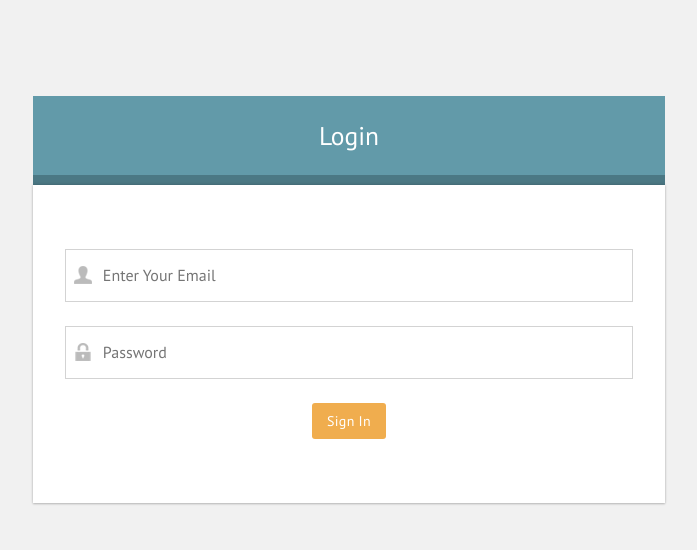
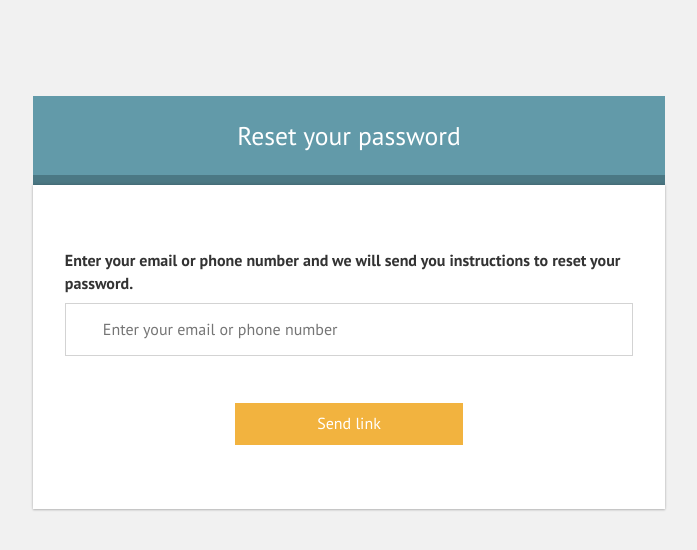
Before and after one commit to mohnishlokhande/gms-frontend, a React (Vite) app: page /forgot-password in a window 1280 px wide. Before the commit this address led to /login. Shown: the top 550 px of the page, without its empty margins (291-988 px from the left). Built offline with nearby package versions, Linux system fonts and the light colour scheme.

Commit message:
forgot password

```diff
--- a/public/assets/css/custom.css
+++ b/public/assets/css/custom.css
@@ -96,6 +96,31 @@
 .sidebar .nav-third-level li a {
   padding-left: 52px;
 }
+.customBtn {
+  border: none;
+  outline: none;
+  cursor: pointer;
+  color: #fff;
+  background: #f2b33f;
+  width: 40%;
+  padding: 0.6em 1em;
+  font-size: 1em;
+  margin: 0.5em auto 0;
+  display: flex;
+  justify-content: center;
+  align-items: center ;
+  transition: 0.5s all;
+  -webkit-transition: 0.5s all;
+  -moz-transition: 0.5s all;
+  -ms-transition: 0.5s all;
+  -o-transition: 0.5s all;
+}
+.customBtn:hover {
+  background: #337ab7;
+}
+.cursor {
+  cursor: pointer;
+}
 @media (min-width: 768px) {
   .navbar-top-links .dropdown-messages,
   .navbar-top-links .dropdown-tasks,
--- a/src/App.jsx
+++ b/src/App.jsx
@@ -11,6 +11,7 @@ import LeadsPage from "./pages/LeadsPage";
 import MyAccount from "./pages/AccountPage";
 import UserProfile from "./pages/UserProfile";
 import NotifyPage from "./pages/NotifyPage";
+import ForgotPassword from "./pages/login/ForgotPassword";
 
 const protectedRoutes = [
   {
@@ -70,6 +71,10 @@ function App() {
           path="/login"
           element={isAuthenticated ? <Navigate to="/" /> : <Login />}
         />
+        <Route path="/login" exact element={<Login />} />
+
+        <Route path="/forgot-password" element={<ForgotPassword />} />
+        <Route path="/change-password" element={<MyAccount />} />
 
         {protectedRoutes.map((route) => (
           <Route
--- /dev/null
+++ b/src/pages/login/ForgotPassword.jsx
@@ -0,0 +1,103 @@
+import axios from "axios";
+import { useEffect, useState } from "react";
+import { useForm } from "react-hook-form";
+import { determineInputType } from "../../utils/helper";
+
+export default function ForgotPassword() {
+  const [isError, setIsError] = useState(false);
+  const [isLoading, setIsLoading] = useState(false);
+  const [inputType, setInputType] = useState(true);
+
+  const {
+    register,
+    handleSubmit,
+    watch,
+    formState: { errors },
+  } = useForm();
+
+  const inputVal = watch("inputVal")?.trim();
+
+  const onSubmit = () => {
+    handleForgotPassword();
+  };
+
+  const handleForgotPassword = async () => {
+    try {
+      setIsLoading(true);
+      let payload = {};
+      if (inputType === "email") {
+        payload = {
+          email: inputVal,
+        };
+      } else if (inputType === "phone") {
+        payload = {
+          phone: Number(inputVal),
+        };
+      }
+      await axios.post("http://localhost:8080/reset-password", payload);
+
+      setIsLoading(false);
+    } catch (error) {
+      setIsError(true);
+      console.error("Reset failed", error);
+      setIsLoading(false);
+    }
+  };
+
+  const isDisabled =
+    isError || isLoading || inputVal === "" || inputType === "invalid";
+
+  useEffect(() => {
+    if (inputVal) {
+      setIsError(false);
+      setInputType(determineInputType(inputVal));
+    }
+  }, [inputVal]);
+
+  return (
+    <div id="page-wrapper" style={{ height: "100vh" }}>
+      <div className="main-page login-page ">
+        <h2 className="title1">Reset your password</h2>
+        <div className="widget-shadow">
+          <div className="login-body">
+            {/* <div>Rest password through the phone number</div> */}
+            <form onSubmit={handleSubmit(onSubmit)}>
+              <div className="form-group">
+                <label>
+                  Enter your email or phone number and we will send you
+                  instructions to reset your password.
+                </label>
+                <input
+                  {...register("inputVal", { required: "true" })}
+                  type="email"
+                  style={{ marginTop: "4px" }}
+                  placeholder="Enter your email or phone number"
+                  aria-invalid={errors.inputVal ? "true" : "false"}
+                />
+                {errors.inputVal?.type === "required" && (
+                  <p role="alert">Email or phone number is required</p>
+                )}
+              </div>
+
+              <div
+                style={{
+                  width: "100%",
+                  display: "flex",
+                  justifyContent: "center",
+                }}
+              >
+                <button
+                  type="submit"
+                  className={`customBtn ${isDisabled && "disabled"}`}
+                  disabled={isDisabled}
+                >
+                  {isLoading ? <div className="loader" /> : <>Send link</>}
+                </button>
+              </div>
+            </form>
+          </div>
+        </div>
+      </div>
+    </div>
+  );
+}
--- a/src/pages/login/Login.jsx
+++ b/src/pages/login/Login.jsx
@@ -54,8 +54,6 @@ const Login = () => {
     }
   }, [email, password]);
 
-  console.log("####@@@", errors, isError, isLoading);
-
   return (
     <div id="page-wrapper" style={{ height: "100vh" }}>
       <div className="main-page login-page ">
@@ -71,7 +69,7 @@ const Login = () => {
                 aria-invalid={errors.email ? "true" : "false"}
               />
               {errors.email?.type === "required" && (
-                <p role="alert">First name is required</p>
+                <p role="alert">Email is required</p>
               )}
               <input
                 type="password"
@@ -81,6 +79,14 @@ const Login = () => {
               />
 
               {isError && <div className="errorText">Invalid credentials</div>}
+              <div
+                className="forgot cursor"
+                onClick={() => {
+                  navigate("/forgot-password");
+                }}
+              >
+                forgot password?
+              </div>
 
               <div
                 style={{
@@ -91,9 +97,10 @@ const Login = () => {
               >
                 <button
                   type="submit"
-                  className={`btn btn-warning ${
+                  className={`customBtn ${
                     (isError || isLoading) && "disabled"
                   }`}
+                  disabled={isError || isLoading}
                 >
                   {isLoading ? <div className="loader" /> : <>Sign In </>}
                 </button>
--- a/src/utils/helper.js
+++ b/src/utils/helper.js
@@ -56,3 +56,16 @@ export const intervalFormat = (years, months, days) => {
   }
   return s;
 };
+
+export const determineInputType = (value) => {
+  const isEmail = /^[^\s@]+@[^\s@]+\.[^\s@]+$/.test(value);
+  const isPhoneNumber = /^\d{10}$/.test(value);
+
+  if (isEmail) {
+    return "email";
+  } else if (isPhoneNumber) {
+    return "phone";
+  }
+
+  return "invalid";
+};
```
Also changed, not shown: public/assets/css/style.css.
